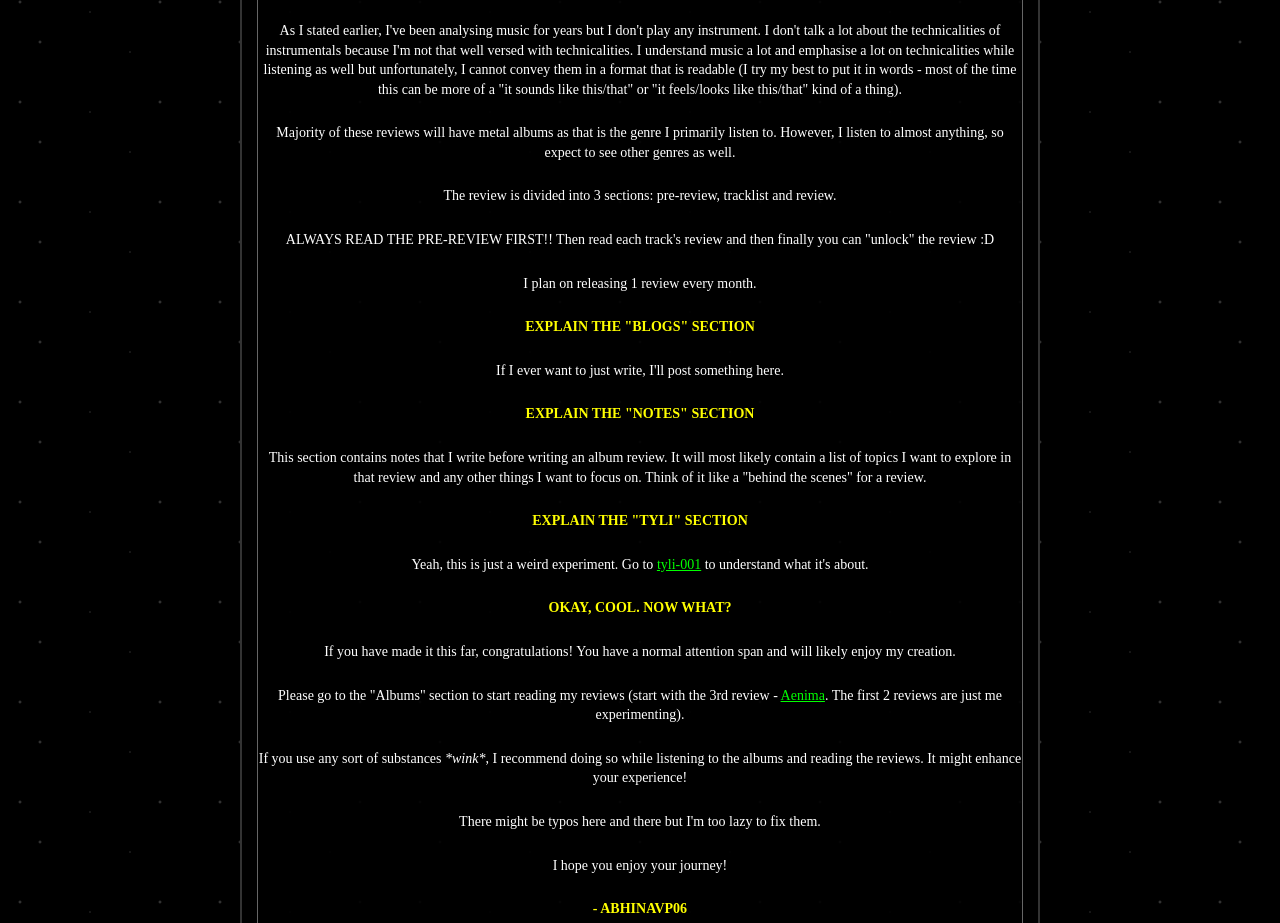
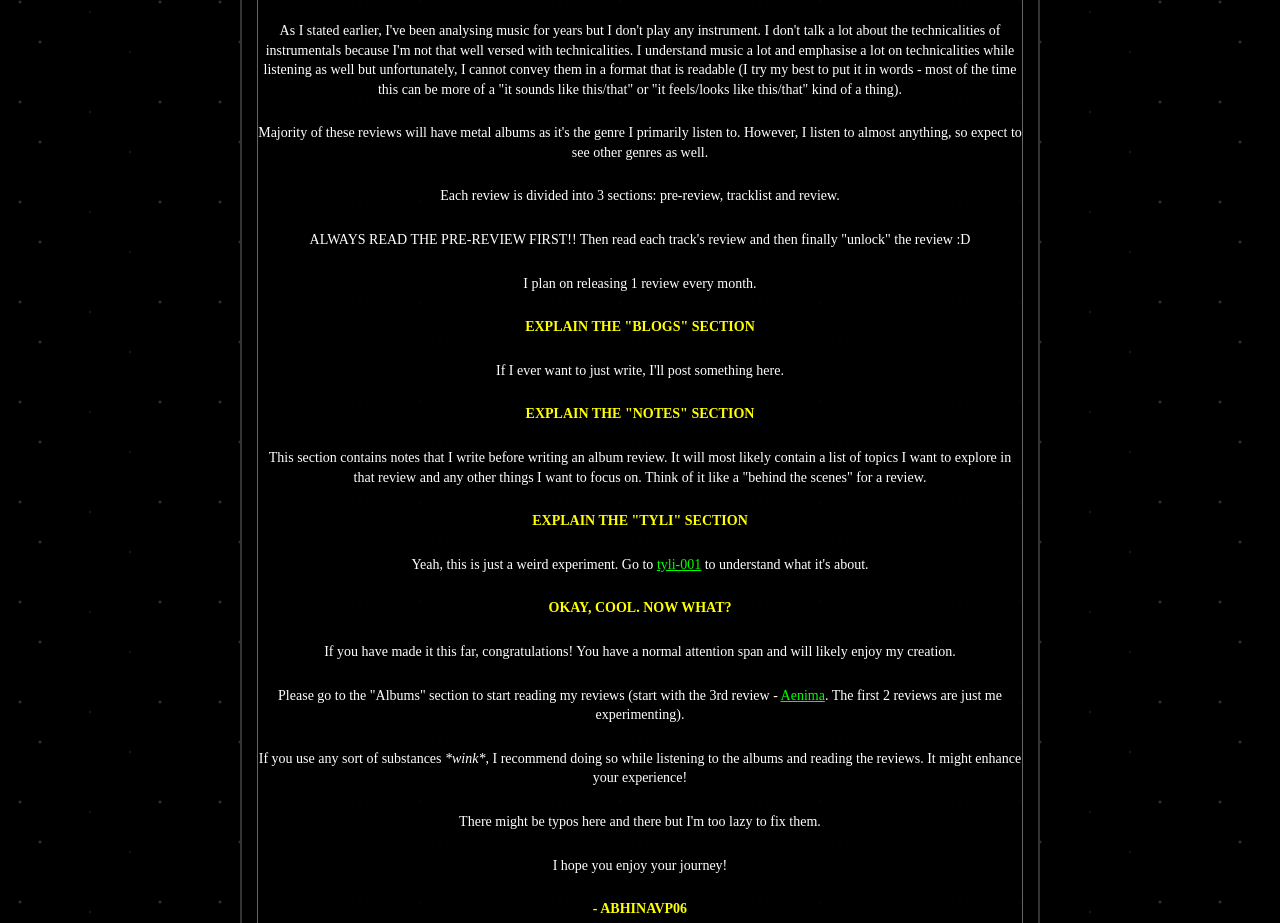
Before and after one commit to abhinavp06/tpw, a plain HTML site: page index.html in a window 1280 px wide. Shown: the part 1728-2651 px from the top of the page. Drawn offline with Linux system fonts and the light colour scheme.

Commit message:
updated intro

```diff
--- a/index.html
+++ b/index.html
@@ -101,9 +101,9 @@
           <p>
           As I stated earlier, I've been analysing music for years but I don't play any instrument. I don't talk a lot about the technicalities of instrumentals because I'm not that well versed with technicalities. I understand music a lot and emphasise a lot on technicalities while listening as well but unfortunately, I cannot convey them in a format that is readable (I try my best to put it in words - most of the time this can be more of a "it sounds like this/that" or "it feels/looks like this/that" kind of a thing).
           </p>
-          <p>Majority of these reviews will have metal albums as that is the genre I primarily listen to. However, I listen to almost anything, so expect to see other genres as well.</p>
-          <p>The review is divided into 3 sections: pre-review, tracklist and review.</p>
-          <p>ALWAYS READ THE PRE-REVIEW FIRST!! Then read each track's review and then finally you can "unlock" the review :D</p>
+          <p>Majority of these reviews will have metal albums as it's the genre I primarily listen to. However, I listen to almost anything, so expect to see other genres as well.</p>
+          <p>Each review is divided into 3 sections: pre-review, tracklist and review.</p>
+          <p>ALWAYS READ THE PRE-REVIEW FIRST!! Then read each track's review and then finally "unlock" the review :D</p>
           <p>I plan on releasing 1 review every month.</p>
           <p><strong>Explain the "Blogs" section</strong></p>
           <p>If I ever want to just write, I'll post something here.</p>
```
